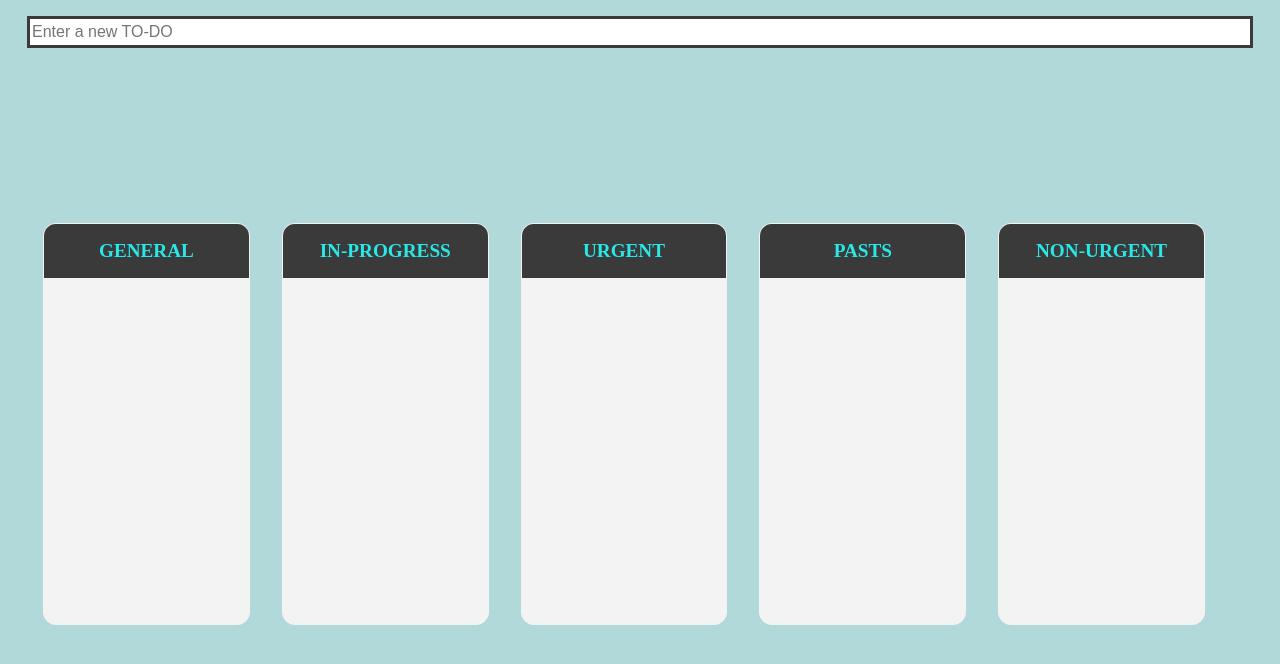
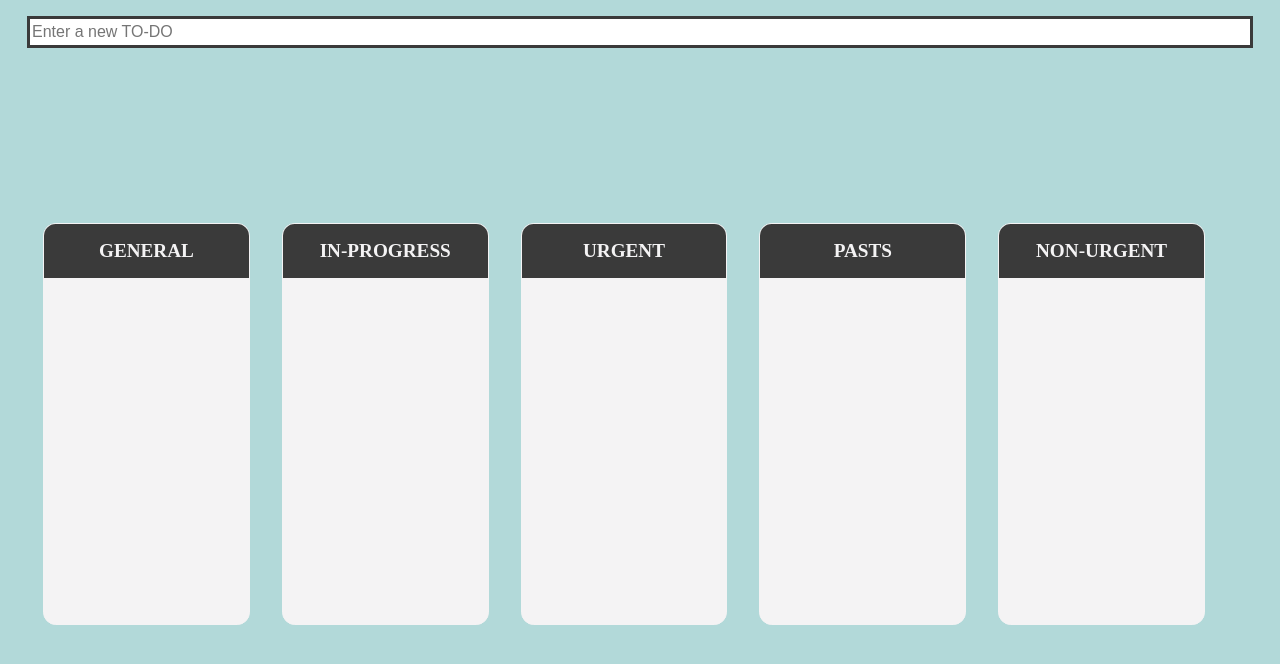
Before and after one commit to juliehutchinson001/javascript_practice, a React (Create React App) app in the folder git-flow/todo-list/: page / in a window 1280 px wide. Shown: the top 664 px of the page. Built offline with nearby package versions, Linux system fonts and the light colour scheme.

Commit message:
fix: compiled css change to modify header color

```diff
--- a/git-flow/todo-list/src/styles/css/main.css
+++ b/git-flow/todo-list/src/styles/css/main.css
@@ -33,7 +33,7 @@ body {
 
 .list__header {
   background-color: #3a3a3a;
-  color: #29e8e8;
+  color: #f4f3f4;
   text-align: center;
   text-transform: uppercase;
   font-size: 1.2rem;
```
Also changed, not shown: 1 other file (tests, documents, lock files or other folders).
